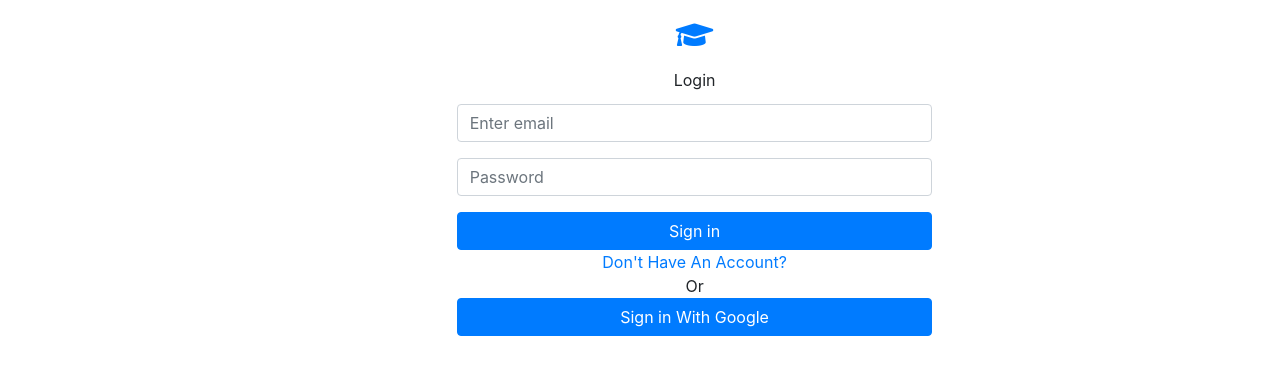
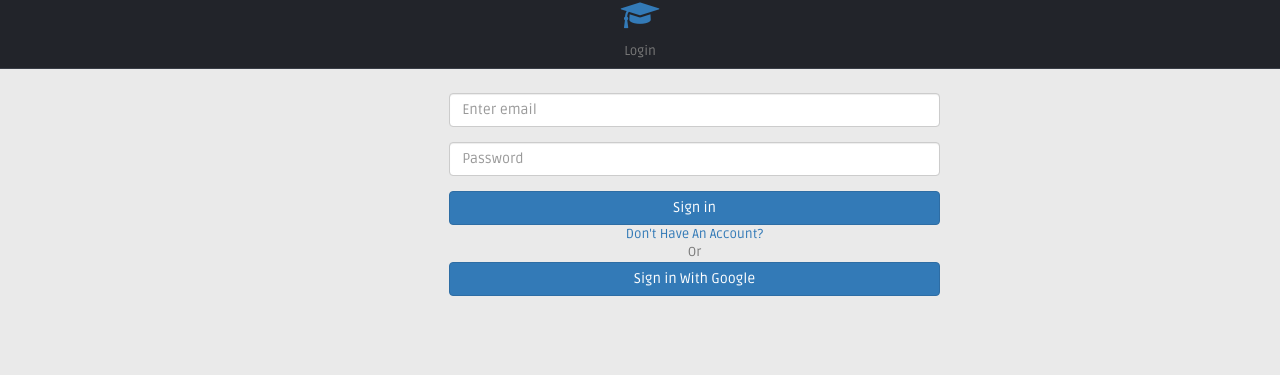
Before and after one commit to 6Ro0T/Flipr-Hackathon, a PHP site: page / in a window 1280 px wide. Shown: the top 375 px of the page. Run offline with PHP 8.4, Linux system fonts and the light colour scheme; some libraries are stand-ins or nearby versions.

Commit message:
updated index.php

```diff
--- a/index.php
+++ b/index.php
@@ -13,21 +13,31 @@
 <link rel="stylesheet" href="https://maxcdn.bootstrapcdn.com/bootstrap/4.0.0/css/bootstrap.min.css" integrity="sha384-Gn5384xqQ1aoWXA+058RXPxPg6fy4IWvTNh0E263XmFcJlSAwiGgFAW/dAiS6JXm" crossorigin="anonymous">
 
 <!-- Core css -->
+<link href="img/apple-touch-icon.png" rel="apple-touch-icon">
 
+  <!-- Bootstrap core CSS -->
+  <link href="lib/bootstrap/css/bootstrap.min.css" rel="stylesheet">
+  <!--external css-->
+  <link href="lib/font-awesome/css/font-awesome.css" rel="stylesheet" />
+  <link rel="stylesheet" type="text/css" href="css/zabuto_calendar.css">
+  <link rel="stylesheet" type="text/css" href="lib/gritter/css/jquery.gritter.css" />
+  <!-- Custom styles for this template -->
+  <link href="css/style.css" rel="stylesheet">
+  <link href="css/style-responsive.css" rel="stylesheet">
 
 </head>
 <body class="font-muli theme-cyan gradient">
+  <header class="header black-bg">
+    <div class="text-center">
+                    <a class="header-brand" href="index.php"><i class="fa fa-graduation-cap brand-logo" style="font-size: 30px;"></i></a>
+                    <div class="card-title mt-3"> Login</div>
 
-
+                </div>
+  </header>
     <div class="row">
         <div class="col-md-5 offset-md-4">
             <div class="card-body">
-            <form action="index.php" method="Post">
-                <div class="text-center">
-                    <a class="header-brand" href="../index.php"><i class="fa fa-graduation-cap brand-logo" style="font-size: 30px;"></i></a>
-                    <div class="card-title mt-3"> Login</div>
-
-                </div>
+            <form action="index.php" method="Post" style="margin-top: 80px;">
                 <div class="form-group">
                     <input type="email" class="form-control" id="exampleInputEmail1" aria-describedby="emailHelp" placeholder="Enter email"name="email" required>
                 </div>
```
Also changed, not shown: dashboard.php (+2 -11 lines).
